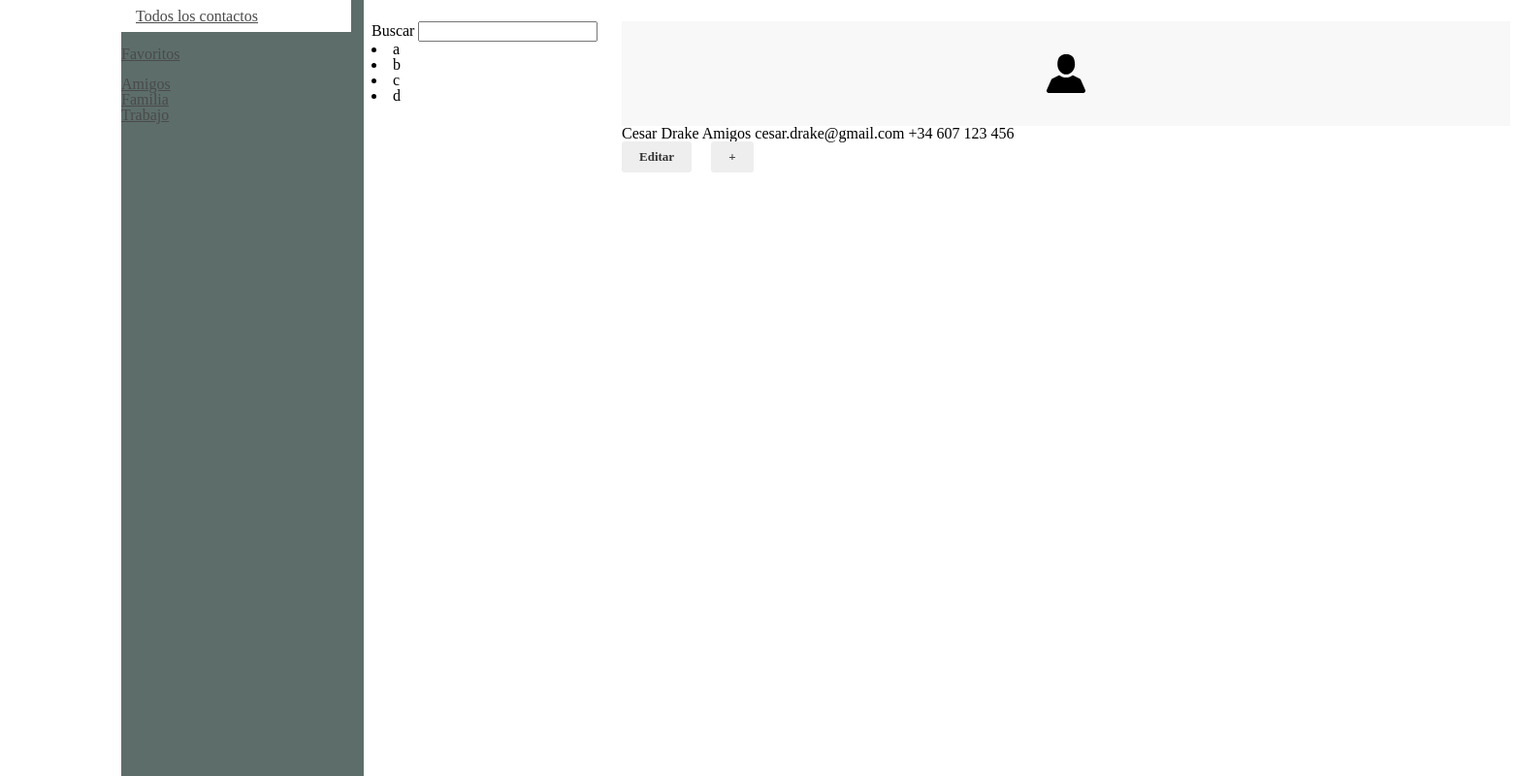
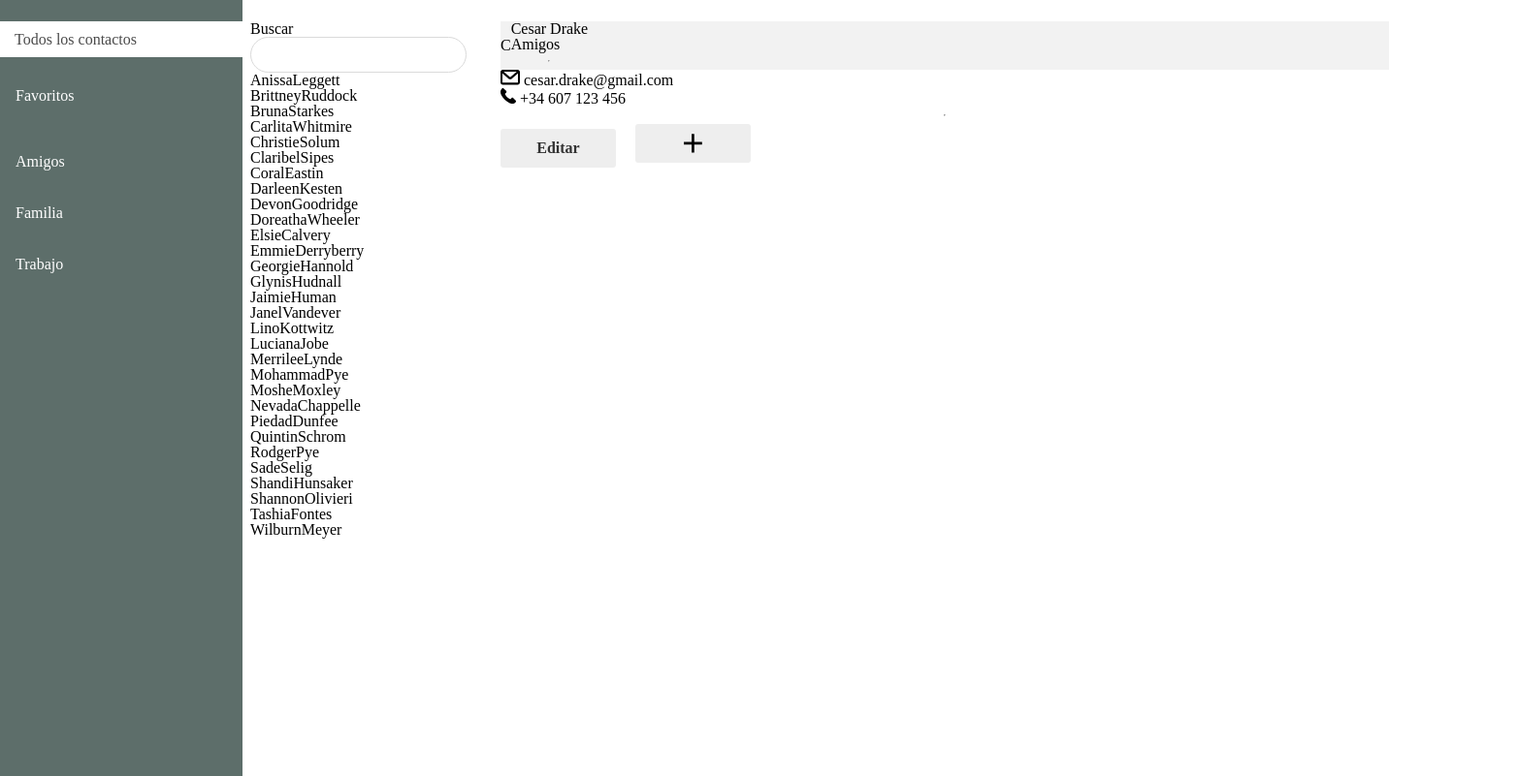
Before and after one commit to edijavi/reto-programacion, a plain HTML site: page index.html in a window 1280 px wide. Shown: the whole page at 97% size, 1565 px wide, since content can reach past the window. Drawn offline with nearby package versions, Linux system fonts and the light colour scheme; files that its build step writes are made by us from their sources.

Commit message:
Adding the array to html -Array of objects ordered -Funtion to create elements at DOM

```diff
--- a/index.html
+++ b/index.html
@@ -22,33 +22,49 @@
           <label for="search" class="form__label">Buscar</label>
           <input type="search" id="search" class="form__control">
         </div>
-        <div class="form__list">
-          <li>a</li>
-          <li>b</li>
-          <li>c</li>
-          <li>d</li>
+        <div class="contact__list" id="contact-list">
+
         </div>
       </form>
 
       <!-- Card -->
       <article class="card">
         <div class="card__icon">
-          <svg width="40" height="40" viewBox="0 0 40 40" xmlns="http://www.w3.org/2000/svg">
-            <title>User icon</title>
-            <path
-              d="M26.753 21.693a.448.448 0 01.482-.041l7.022 3.702c.452.238.816.63 1.023 1.102l4.524 10.323a2.308 2.308 0 01-.17 2.179A2.248 2.248 0 0137.736 40H2.263c-.768 0-1.477-.39-1.896-1.042a2.308 2.308 0 01-.171-2.179L4.72 26.456c.208-.472.57-.864 1.023-1.102l7.022-3.702a.448.448 0 01.482.04c1.986 1.522 4.321 2.326 6.753 2.326 2.432 0 4.767-.804 6.753-2.325zM20.2 0c4.97 0 9 2.435 9 10.4 0 5.744-4.03 10.4-9 10.4s-9-4.656-9-10.4c0-7.965 4.03-10.4 9-10.4z"
-              fill="currentColor" fill-rule="nonzero" />
-          </svg>
-        </div>
-        <div class="card__body">
-          <address class="card__address">
+          <span class="card__avatar">C</span>
+          <address class="card__details">
             <b class="card__name">Cesar Drake</b>
             <b class="card__category">Amigos</b>
-            <b class="card__email">cesar.drake@gmail.com</b>
-            <b class="card__tlf">+34 607 123 456</b>
-           </address>
-          <button type="button" class="btn btn--sm">Editar</button>
-          <button type="button" class="btn btn--sm">+</button>
+            <hr>
+          </address>
+        </div>
+
+        <div class="card__body">
+          <address class="card__details">
+            <b class="card__email">
+              <svg width="20px" height="16px" viewBox="0 0 20 16" xmlns="http://www.w3.org/2000/svg">
+                <title>message-closed-envelope</title>
+                <path d="M17.6262244,1.15463195e-14 L2.37382791,1.15463195e-14 C1.06490944,1.15463195e-14 0,1.03574099 0,2.30880284 L0,13.0758125 C0,14.3488744 1.06490944,15.3846154 2.37382791,15.3846154 L17.6262244,15.3846154 C18.9351429,15.3846154 20,14.3488744 20,13.0758125 L20,2.30880284 C20,1.03574099 18.9351429,1.15463195e-14 17.6262244,1.15463195e-14 Z M17.6262244,13.346317 L2.37382791,13.346317 C2.18142611,13.346317 2.01268198,13.2199438 2.01268198,13.0758125 L2.01268198,3.73256902 L8.91093566,9.63086984 C9.05235831,9.75183616 9.23219852,9.81841535 9.4173774,9.81841535 L10.5824132,9.81846836 C10.7674874,9.81846836 10.9474323,9.75183616 11.0889073,9.63086984 L17.987475,3.73235698 L17.987475,13.0759186 C17.9873704,13.2199438 17.8185739,13.346317 17.6262244,13.346317 Z M10.0000262,7.79453537 L3.29061518,2.0382984 L16.7094372,2.0382984 L10.0000262,7.79453537 Z" id="envelope"></path>
+              </svg>
+              cesar.drake@gmail.com
+            </b>
+
+            <b class="card__tlf">
+              <svg width="16px" height="16px" viewBox="0 0 16 16" xmlns="http://www.w3.org/2000/svg">
+                <title>call-answer</title>
+                <path d="M15.6447356,12.6474943 L13.1732414,10.1757241 C12.6809655,9.68542529 11.8657471,9.70032184 11.3563218,10.209931 L10.1111724,11.4548046 C10.0325057,11.4114483 9.95108046,11.3661609 9.86547126,11.3181149 C9.07917241,10.8824368 8.00298851,10.2852874 6.87052874,9.152 C5.73471264,8.01632184 5.13701149,6.93848276 4.7,6.15167816 C4.65388506,6.06832184 4.60970115,5.98795402 4.56606897,5.91163218 L5.40174713,5.0771954 L5.8125977,4.66583908 C6.3228046,4.15549425 6.33687356,3.34050575 5.84574713,2.84878161 L3.37425287,0.376735632 C2.88312644,-0.114298851 2.06754023,-0.0994022989 1.55733333,0.410942529 L0.860781609,1.11149425 L0.879816092,1.1303908 C0.646252874,1.42841379 0.45108046,1.77213793 0.30583908,2.1428046 C0.171954023,2.49563218 0.0885977011,2.83232184 0.0504827586,3.16970115 C-0.275862069,5.87517241 0.96045977,8.34777011 4.31567816,11.7030345 C8.9536092,16.3406437 12.6911724,15.9902989 12.8524138,15.9731954 C13.2035862,15.9312184 13.5401379,15.8473103 13.8821609,15.7144828 C14.2496092,15.5709425 14.5931034,15.376046 14.8909425,15.1429885 L14.9061609,15.1565057 L15.6118161,14.4655172 C16.1209655,13.9552644 16.1356322,13.14 15.6447356,12.6474943 Z" id="phone"></path>
+              </svg>
+              +34 607 123 456
+            </b>
+            <hr>
+
+          </address>
+          <button type="button" class="btn btn--edit">Editar</button>
+          <button type="button" class="btn btn--add">
+            <svg width="19px" height="20px" viewBox="0 0 19 20" xmlns="http://www.w3.org/2000/svg">
+              <title>plus</title>
+              <path d="M10.754 8.55H18.8v2.696h-8.047v8.32H8.039v-8.32H.031V8.551H8.04V.19h2.715z" fill="#000" fill-rule="nonzero"/>
+            </svg>
+          </button>
         </div>
       </article> <!-- //.card -->
 
--- a/main.js
+++ b/main.js
@@ -252,4 +252,14 @@ const contacts = [
     return 0;
   });
 
-  console.log(arrayOrdenado);
+  function showArrayList(myArray) {
+    var list = document.createElement('ul');
+    for(var i = 0; i < myArray.length; i++) {
+        var item = document.createElement('li');
+        item.appendChild(document.createTextNode(myArray[i]));
+        list.appendChild(item);
+    }
+    return list;
+}
+
+document.getElementById('contact-list').appendChild(showArrayList(arrayOrdenado.map(a => a.name + a.surname)));
--- a/sass/camponents/_card.scss
+++ b/sass/camponents/_card.scss
@@ -1,20 +1,22 @@
 /* CARD */
 
 .card {
-  // position: fixed;
-  top: 0;
-  right: 0;
-  bottom: 0;
-  left: 0;
+
   background-color: #fff;
-  overflow: auto;
   padding: 22px 8px;
+
+  &__icon {
+    display: flex;
+    flex-direction: row;
+    align-items: center;
+    justify-content: flex-start;
+    background-color: #F2F2F2;
+  }
+
+  &__details {
+    display: flex;
+    flex-direction: column;
+    align-items: flex-start;
+    justify-content: center;
+  }
 }
-
-.card__icon {
-  display: flex;
-  justify-content: center;
-  align-items: center;
-  height: 6.75rem;
-  background-color: #f8f8f8;
-}
--- a/sass/camponents/_contact.scss
+++ b/sass/camponents/_contact.scss
@@ -1,5 +1,13 @@
 .contact {
-  display: flex;
-  flex-direction: column;
+
   padding: 22px 8px;
 }
+
+.form__control{
+  background: #FFFFFF;
+  border: 1px solid #DADADA;
+  box-sizing: border-box;
+  border-radius: rem(18.5px);
+  height: rem(37px);
+  width: rem(223px);
+}
--- a/sass/camponents/_grid.scss
+++ b/sass/camponents/_grid.scss
@@ -1,8 +1,21 @@
 /* GRID */
   .container {
-    max-width: 1030px;
+
     margin: 0 auto;
     display: grid;
     grid-template-rows: 801px;
-    grid-template-columns: 250px 258px 932px 1fr;
+    grid-template-columns: 250px 258px 932px;
+    grid-template-areas: "navbar contact card"
   }
+
+  .navbar {
+    grid-area: navbar;
+  }
+
+  .contact {
+    grid-area: contact;
+  }
+
+  .card {
+    grid-area: card;
+  }
--- a/sass/camponents/_nav.scss
+++ b/sass/camponents/_nav.scss
@@ -1,27 +1,35 @@
 .navbar {
-  display: flex;
-  flex-direction: column;
-  align-items: flex-start;
-  justify-content: flex-start;
   background-color:#5D6E6A;
 
-  :first-child{
-    padding: 9px 96px 8px 15px;
+  :first-child {
+    margin: 22px 0 22px 0;
+    padding: 9px 0 8px 15px;
+    line-height: rem(20px);
+    color: #4A4A4A;
     background-color: #fff;
   }
 
   :nth-child(2) {
-    margin: 15px 0;
+    margin-bottom: 23px;
+    line-height: rem(20px);
   }
 
   &__item {
+    padding: 8px 16px;
+    font-family: 'Encode Sans';
+    font-style: normal;
+    font-weight: normal;
+    text-decoration: none;
+    font-size: 16px;
+    line-height: rem(37px);
+    color: #FFFFFF;
     display: block;
-    color: #4A4A4A;
+    transition: background-color 1.5s linear;
+
   }
 
   &__item:not(:first-child):hover {
     background: rgba(255, 255, 255, 0.15);
-    transition: background-color 1.5s;
 
   }
 }
```
Also changed, not shown: assets/css/style.css (added), 1 other file.
